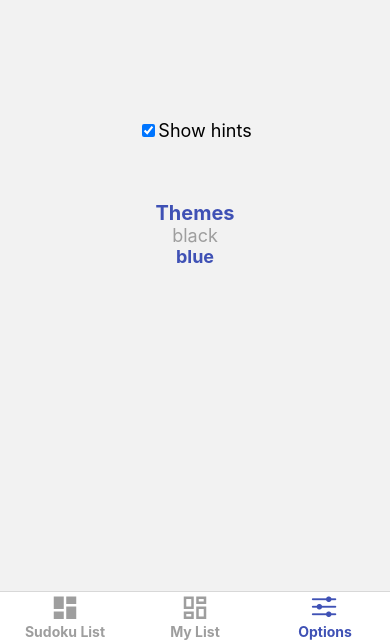
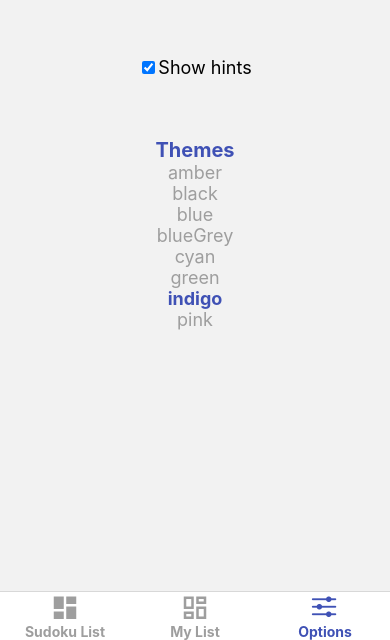
Before and after one commit to moredrowsy/react-native-sudoku, a React Native app: screen /AppOptions in a window 390 px wide. Shown: the part 204-844 px from the top of the page. Built offline with nearby package versions, Linux system fonts and the light colour scheme.

Commit message:
Added theme colors: amber, blue, cyan, blueGrey, green, pink Changed name 'blue' to 'indigo'

```diff
--- a/src/components/CheckBox.tsx
+++ b/src/components/CheckBox.tsx
@@ -2,7 +2,7 @@ import React from 'react';
 import { Platform, View } from 'react-native';
 import NativeCheckBox from '@react-native-community/checkbox';
 import { StyleProp } from 'react-native';
-import { blue, gray } from '../styles';
+import { indigo, gray } from '../styles';
 
 function CheckBox({
   disabled,
@@ -25,7 +25,7 @@ function CheckBox({
           onValueChange={onValueChange}
           style={style}
           tintColors={{
-            true: onColor ? onColor : blue,
+            true: onColor ? onColor : indigo,
             false: offColor ? offColor : gray,
           }}
         />
--- a/src/components/Sudoku/Cell.tsx
+++ b/src/components/Sudoku/Cell.tsx
@@ -1,6 +1,5 @@
 import React from 'react';
 import { StyleSheet, Text, TouchableOpacity, View } from 'react-native';
-import { black, blue, white } from '../../styles';
 import { SUDOKU_EMPTY_CELL } from '../../sudoku';
 
 function Cell({
--- a/src/components/Sudoku/Info.tsx
+++ b/src/components/Sudoku/Info.tsx
@@ -6,16 +6,17 @@ import {
   RootState,
   updateGameWithSolutionAsync,
 } from '../../storage/store';
-import { black, blue, green } from '../../styles';
+import { black, green } from '../../styles';
 
 export const INFO_FONT_SIZE = 20;
 
 function Info({
   id,
   userId,
-  total,
   defaultHasSolution,
   defaultScore,
+  theme,
+  total,
   userScore,
   dispatch,
 }: Props) {
@@ -39,7 +40,7 @@ function Info({
       </View>
     );
   } else {
-    return <ActivityIndicator size='large' color={blue} />;
+    return <ActivityIndicator size='large' color={theme.colors.primary} />;
   }
 }
 
@@ -64,7 +65,10 @@ interface OwnProps {
   userId: string;
 }
 
-const mapState = ({ users, sudokus }: RootState, { id, userId }: OwnProps) => {
+const mapState = (
+  { users, sudokus, theme }: RootState,
+  { id, userId }: OwnProps
+) => {
   let defaultScore = null;
   let userScore = null;
   let total = null;
@@ -81,6 +85,7 @@ const mapState = ({ users, sudokus }: RootState, { id, userId }: OwnProps) => {
     userId,
     defaultHasSolution: id in sudokus ? sudokus[id].hasSolution : null,
     defaultScore,
+    theme,
     total,
     userScore,
   };
--- a/src/components/SudokuList.tsx
+++ b/src/components/SudokuList.tsx
@@ -20,7 +20,6 @@ import {
 
 import { SudokuGameEntity } from '../types';
 import Board from './Sudoku/Board';
-import { blue } from '../styles';
 
 const FLAT_LIST_MARGIN_SIZE = 30;
 
@@ -28,6 +27,7 @@ function SudokuList({
   sudokus,
   userId,
   loading,
+  theme,
   userSudokus,
   navigation,
   dispatch,
@@ -89,7 +89,7 @@ function SudokuList({
   else {
     return (
       <View style={styles.container}>
-        <ActivityIndicator size='large' color={blue} />
+        <ActivityIndicator size='large' color={theme.colors.primary} />
       </View>
     );
   }
@@ -116,9 +116,10 @@ interface OwnProps {
   navigation: any;
 }
 
-const mapState = ({ status, sudokus, users }: RootState) => ({
+const mapState = ({ status, sudokus, theme, users }: RootState) => ({
   loading: status.loading,
   sudokus,
+  theme,
   userId: status.userId,
   userSudokus:
     status.userId && status.userId in users
--- a/src/components/SudokuListForUser.tsx
+++ b/src/components/SudokuListForUser.tsx
@@ -16,14 +16,14 @@ import { AppDispatch, RootState } from '../storage/store';
 
 import { SudokuGameEntity } from '../types';
 import Board from './Sudoku/Board';
-import { blue } from '../styles';
 
 const FLAT_LIST_MARGIN_SIZE = 30;
 
 function SudokuListForUser({
+  loading,
+  theme,
   userId,
   userSudokus,
-  loading,
   navigation,
   dispatch,
 }: Props) {
@@ -77,7 +77,7 @@ function SudokuListForUser({
   } else {
     return (
       <View style={styles.container}>
-        <ActivityIndicator size='large' color={blue} />
+        <ActivityIndicator size='large' color={theme.colors.primary} />
       </View>
     );
   }
@@ -104,8 +104,9 @@ interface OwnProps {
   navigation: any;
 }
 
-const mapState = ({ status, users }: RootState) => ({
+const mapState = ({ status, theme, users }: RootState) => ({
   loading: status.loading,
+  theme,
   userId: status.userId,
   userSudokus:
     status.userId && status.userId in users
--- a/src/storage/store/slices/options.slice.ts
+++ b/src/storage/store/slices/options.slice.ts
@@ -8,7 +8,7 @@ import { setThemeType } from './theme.slice';
 const sliceName = 'options';
 const initialState: AppOptions = {
   showHints: true,
-  themeName: 'blue',
+  themeName: 'indigo',
 };
 
 // SLICE
--- a/src/storage/store/slices/theme.slice.ts
+++ b/src/storage/store/slices/theme.slice.ts
@@ -4,7 +4,7 @@ import * as LocalStorage from '../../local-storage';
 import { Theme, ThemeNames, themes } from '../../../styles';
 
 const sliceName = 'theme';
-const initialState: Theme = themes['blue'];
+const initialState: Theme = themes['indigo'];
 
 // SLICE
 const theme = createSlice({
--- a/src/styles/colors.ts
+++ b/src/styles/colors.ts
@@ -1,8 +1,16 @@
+export const amber = '#ffc107';
 export const black = '#000000';
-export const blue = '#3f51b5';
+export const blue = '#2196f3';
+export const brown = '#795548';
+export const blueGrey = '#607d8b';
+export const cyan = '#00bcd4';
+export const deepOrange = '#ff5722';
 export const gray = '#9e9e9e';
+export const green = '#4caf50';
+export const indigo = '#3f51b5';
 export const lightgray = '#f5f5f5';
-export const green = '#4caf50';
+export const pink = '#e91e63';
+export const purple = '#9c27b0';
 export const red = '#f44336';
 export const white = '#ffffff';
 export const yellow = '#ffc107';
--- a/src/styles/sudoku.ts
+++ b/src/styles/sudoku.ts
@@ -1,12 +1,46 @@
 import { StyleSheet } from 'react-native';
 import { CellColors } from '../styles';
-import { black, blue, gray, red, white, yellow } from './colors';
+import {
+  black,
+  indigo,
+  gray,
+  red,
+  white,
+  yellow,
+  blue,
+  cyan,
+  blueGrey,
+  pink,
+  amber,
+  lightgray,
+  brown,
+  green,
+} from './colors';
 
 export const SUDOKU_CELL_NORMAL_MARGIN = 1;
 export const SUDOKU_CELL_SEP_MARGIN = 3;
 export const GAP_BETWEEN_COMPONENTS = 20;
 
 const cellColorTheme: Record<string, CellColors> = {
+  amber: {
+    primary: amber,
+    secondary: white,
+    inactive: gray,
+    cellText: black,
+    cellMargin: black,
+    cellBackground: white,
+    cellOpacityBackground: amber,
+    cellSelectedBackground: amber,
+    cellSelectedOpacity: white,
+    cellSelectedText: brown,
+    cellRevealBackground: red,
+    cellRevealOpacityBackground: red,
+    cellRevealText: brown,
+    remove: amber,
+    reset: amber,
+    reveal: red,
+    showHints: yellow,
+  },
   black: {
     primary: black,
     secondary: white,
@@ -42,11 +76,106 @@ const cellColorTheme: Record<string, CellColors> = {
     cellRevealText: white,
     remove: blue,
     reset: blue,
-    reveal: black,
+    reveal: red,
+    showHints: yellow,
+  },
+  cyan: {
+    primary: cyan,
+    secondary: white,
+    inactive: gray,
+    cellText: black,
+    cellMargin: black,
+    cellBackground: white,
+    cellOpacityBackground: cyan,
+    cellSelectedBackground: cyan,
+    cellSelectedOpacity: white,
+    cellSelectedText: white,
+    cellRevealBackground: red,
+    cellRevealOpacityBackground: red,
+    cellRevealText: white,
+    remove: cyan,
+    reset: cyan,
+    reveal: red,
+    showHints: yellow,
+  },
+  blueGrey: {
+    primary: blueGrey,
+    secondary: white,
+    inactive: gray,
+    cellText: black,
+    cellMargin: black,
+    cellBackground: white,
+    cellOpacityBackground: blueGrey,
+    cellSelectedBackground: blueGrey,
+    cellSelectedOpacity: white,
+    cellSelectedText: white,
+    cellRevealBackground: red,
+    cellRevealOpacityBackground: red,
+    cellRevealText: white,
+    remove: blueGrey,
+    reset: blueGrey,
+    reveal: red,
+    showHints: yellow,
+  },
+  green: {
+    primary: green,
+    secondary: white,
+    inactive: gray,
+    cellText: black,
+    cellMargin: black,
+    cellBackground: white,
+    cellOpacityBackground: green,
+    cellSelectedBackground: green,
+    cellSelectedOpacity: white,
+    cellSelectedText: white,
+    cellRevealBackground: red,
+    cellRevealOpacityBackground: red,
+    cellRevealText: white,
+    remove: green,
+    reset: green,
+    reveal: red,
+    showHints: yellow,
+  },
+  indigo: {
+    primary: indigo,
+    secondary: white,
+    inactive: gray,
+    cellText: black,
+    cellMargin: black,
+    cellBackground: white,
+    cellOpacityBackground: indigo,
+    cellSelectedBackground: indigo,
+    cellSelectedOpacity: white,
+    cellSelectedText: white,
+    cellRevealBackground: red,
+    cellRevealOpacityBackground: red,
+    cellRevealText: white,
+    remove: indigo,
+    reset: indigo,
+    reveal: red,
+    showHints: yellow,
+  },
+  pink: {
+    primary: pink,
+    secondary: white,
+    inactive: gray,
+    cellText: black,
+    cellMargin: black,
+    cellBackground: white,
+    cellOpacityBackground: pink,
+    cellSelectedBackground: pink,
+    cellSelectedOpacity: white,
+    cellSelectedText: white,
+    cellRevealBackground: indigo,
+    cellRevealOpacityBackground: indigo,
+    cellRevealText: white,
+    remove: pink,
+    reset: pink,
+    reveal: indigo,
     showHints: yellow,
   },
 };
-cellColorTheme['default'] = cellColorTheme.blue;
+
 export { cellColorTheme };
 
 export const cellMargins = StyleSheet.create({
--- a/src/styles/themes.ts
+++ b/src/styles/themes.ts
@@ -6,6 +6,11 @@ import {
 import { Theme } from './types';
 
 export const themes: Record<ThemeNames, Theme> = {
+  amber: {
+    colors: cellColorTheme['amber'],
+    landscape: createCellStylesLandscape('amber'),
+    portrait: createCellStylesPortrait('amber'),
+  },
   black: {
     colors: cellColorTheme['black'],
     landscape: createCellStylesLandscape('black'),
@@ -16,8 +21,50 @@ export const themes: Record<ThemeNames, Theme> = {
     landscape: createCellStylesLandscape('blue'),
     portrait: createCellStylesPortrait('blue'),
   },
+  blueGrey: {
+    colors: cellColorTheme['blueGrey'],
+    landscape: createCellStylesLandscape('blueGrey'),
+    portrait: createCellStylesPortrait('blueGrey'),
+  },
+  cyan: {
+    colors: cellColorTheme['cyan'],
+    landscape: createCellStylesLandscape('cyan'),
+    portrait: createCellStylesPortrait('cyan'),
+  },
+  green: {
+    colors: cellColorTheme['green'],
+    landscape: createCellStylesLandscape('green'),
+    portrait: createCellStylesPortrait('green'),
+  },
+  indigo: {
+    colors: cellColorTheme['indigo'],
+    landscape: createCellStylesLandscape('indigo'),
+    portrait: createCellStylesPortrait('indigo'),
+  },
+  pink: {
+    colors: cellColorTheme['pink'],
+    landscape: createCellStylesLandscape('pink'),
+    portrait: createCellStylesPortrait('pink'),
+  },
 };
 
-export const themeNames: ThemeNames[] = ['black', 'blue'];
+export const themeNames: ThemeNames[] = [
+  'amber',
+  'black',
+  'blue',
+  'blueGrey',
+  'cyan',
+  'green',
+  'indigo',
+  'pink',
+];
 
-export type ThemeNames = 'black' | 'blue';
+export type ThemeNames =
+  | 'amber'
+  | 'black'
+  | 'blue'
+  | 'blueGrey'
+  | 'cyan'
+  | 'green'
+  | 'indigo'
+  | 'pink';
```
